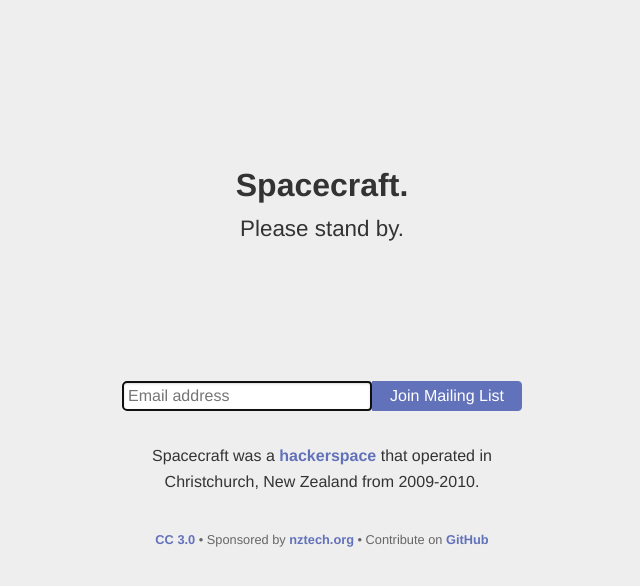
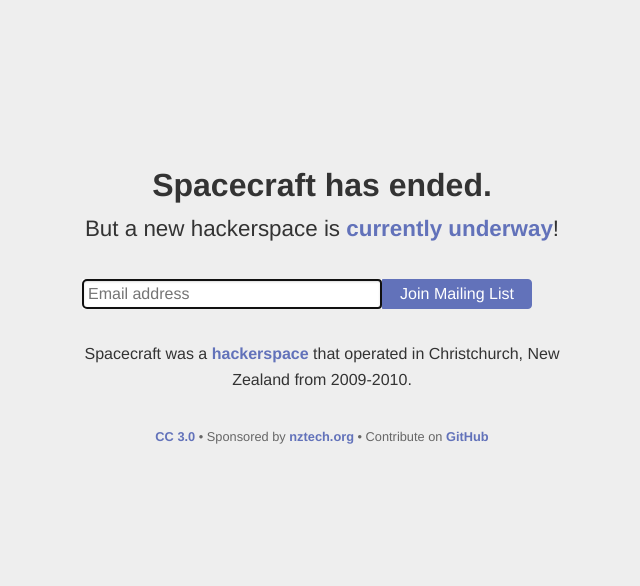
Before and after one commit to the-foundation/the-foundation.github.io, a Jekyll site: the page built from index.html, in a window 1280 px wide. Shown: the top 586 px of the page, without its empty margins (318-958 px from the left). Built offline with Jekyll 4.4.1, drawn with Linux system fonts in a browser that asks for light colours; nearby versions of some CDN libraries; library files that are not in the unit come from our copies.

Commit message:
Add link to mailling list

```diff
--- a/index.html
+++ b/index.html
@@ -2,9 +2,9 @@
 layout: default
 ---
 
-<h1>Spacecraft.</h1>
+<h1>Spacecraft has ended.</h1>
 
-<h2>Please stand by.</h2>
+<h2>But a new hackerspace is <a href="https://groups.google.com/forum/?fromgroups=#!forum/chchspace">currently underway</a>!</h2>
 
 <form action="http://groups.google.co.nz/group/chchspace/boxsubscribe" id="subscribe">
   <div>
--- a/stylesheets/master.css
+++ b/stylesheets/master.css
@@ -7,7 +7,7 @@
   margin: 4em auto;
   text-align: center;
   color: #333;
-  width: 400px;
+  width: 480px;
 }
 
 a {
@@ -30,7 +30,7 @@
 
 h2 {
   font-size: 1.4em;
-  margin: 0 0 6em;
+  margin: 0 0 1em;
 }
 
 form {
@@ -54,7 +54,7 @@
   box-shadow: inset 0 1px 3px rgba(0, 0, 0, 0.3);
   border-top-right-radius: 0;
   border-bottom-right-radius: 0;
-  width: 250px;
+  width: 300px;
 }
 
 .button {
```
